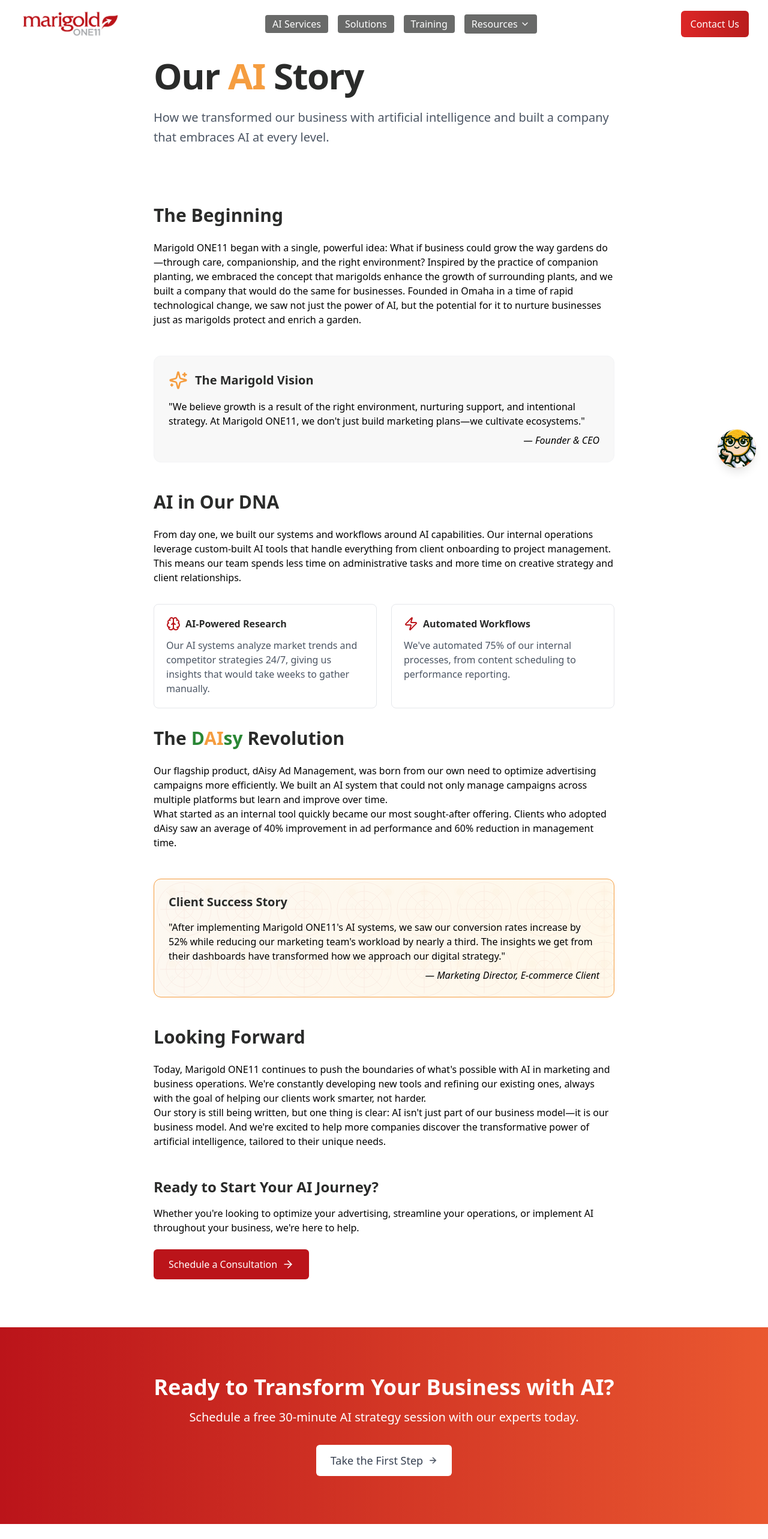
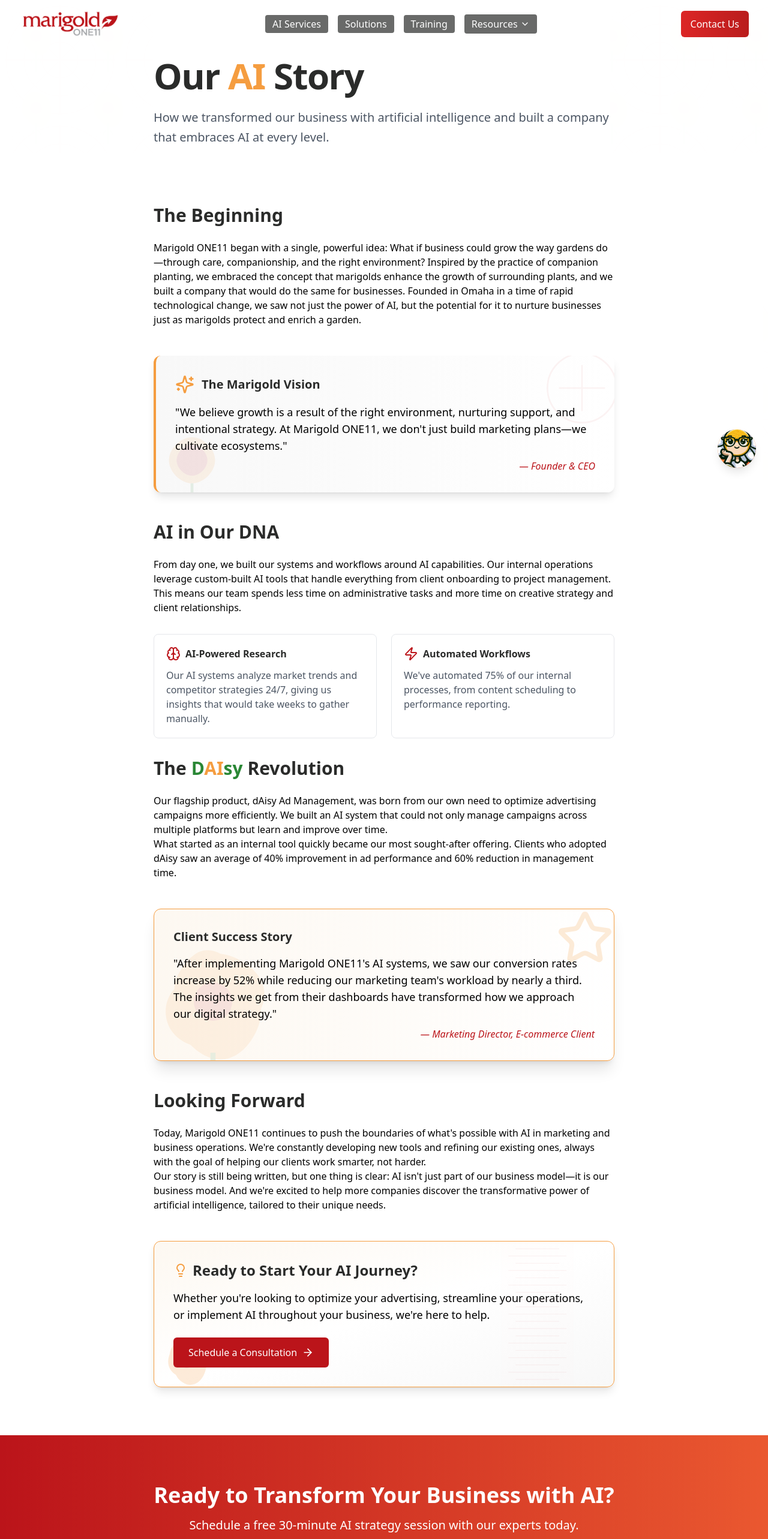
Before and after one commit to jacob-mcp-adaptwus/marigold, a React (Create React App) app: page /our-ai-story in a window 1280 px wide. Shown: the top 2566 px of the page at 60% size. Built offline with nearby package versions, Linux system fonts and the light colour scheme.

Commit message:
Add marigold and tech line background to AI Story page

```diff
--- a/src/pages/OurAIStoryPage.tsx
+++ b/src/pages/OurAIStoryPage.tsx
@@ -1,6 +1,47 @@
 import React from 'react';
 import Layout from '../components/layout/Layout';
 import { ArrowRight, Sparkles, Zap, Brain, Star, Lightbulb } from 'lucide-react';
+
+// Background pattern component
+const MarigoldBackground = () => (
+  <div className="fixed inset-0 z-0 pointer-events-none overflow-hidden opacity-[0.05]">
+    <svg width="100%" height="100%" xmlns="http://www.w3.org/2000/svg">
+      <defs>
+        <pattern id="circuit-pattern" x="0" y="0" width="200" height="200" patternUnits="userSpaceOnUse">
+          <path d="M10,100 L190,100" stroke="#bb141a" strokeWidth="1.5" />
+          <path d="M100,10 L100,190" stroke="#bb141a" strokeWidth="1.5" />
+          <path d="M40,40 L160,160" stroke="#bb141a" strokeWidth="1.5" />
+          <path d="M40,160 L160,40" stroke="#bb141a" strokeWidth="1.5" />
+          <circle cx="100" cy="100" r="90" fill="none" stroke="#bb141a" strokeWidth="1.5" />
+          <circle cx="100" cy="100" r="60" fill="none" stroke="#bb141a" strokeWidth="1.5" />
+          <circle cx="100" cy="100" r="30" fill="none" stroke="#bb141a" strokeWidth="1.5" />
+          <circle cx="30" cy="30" r="10" fill="none" stroke="#bb141a" strokeWidth="1" />
+          <circle cx="170" cy="170" r="10" fill="none" stroke="#bb141a" strokeWidth="1" />
+          <circle cx="30" cy="170" r="10" fill="none" stroke="#bb141a" strokeWidth="1" />
+          <circle cx="170" cy="30" r="10" fill="none" stroke="#bb141a" strokeWidth="1" />
+        </pattern>
+        <pattern id="marigold-pattern" x="0" y="0" width="120" height="120" patternUnits="userSpaceOnUse">
+          {/* Marigold Flower 1 */}
+          <g transform="translate(60, 60)">
+            {/* Petals */}
+            <path d="M0,-15 C10,-15 20,-5 20,5 C20,15 10,25 0,25 C-10,25 -20,15 -20,5 C-20,-5 -10,-15 0,-15 Z" fill="#f59d40" />
+            <path d="M-22,-8 C-17,-15 -7,-20 3,-15 C13,-10 18,0 13,10 C8,20 -2,25 -12,20 C-22,15 -27,5 -22,-8 Z" fill="#f59d40" />
+            <path d="M-13,-22 C-5,-27 5,-27 13,-22 C22,-17 27,-7 22,3 C17,13 7,18 -3,13 C-13,8 -18,-2 -13,-12 Z" fill="#f59d40" />
+            <path d="M8,-25 C15,-20 20,-10 15,0 C10,10 0,15 -10,10 C-20,5 -25,-5 -20,-15 C-15,-25 -5,-30 5,-25 Z" fill="#f59d40" />
+            <path d="M22,-10 C27,0 27,10 22,20 C17,30 7,35 -3,30 C-13,25 -18,15 -13,5 C-8,-5 2,-10 12,-5 Z" fill="#f59d40" />
+            <circle cx="0" cy="0" r="10" fill="#bb141a" />
+            {/* Stem */}
+            <path d="M0,25 L0,60" stroke="#2a8735" strokeWidth="3" />
+            <path d="M-3,35 L-8,45" stroke="#2a8735" strokeWidth="2" />
+            <path d="M3,35 L8,45" stroke="#2a8735" strokeWidth="2" />
+          </g>
+        </pattern>
+      </defs>
+      <rect width="100%" height="100%" fill="url(#circuit-pattern)" />
+      <rect width="100%" height="100%" fill="url(#marigold-pattern)" />
+    </svg>
+  </div>
+);
 
 // Helper function to format DAIsy text with colors
 const ColoredDaisy = () => (
@@ -83,8 +124,9 @@
 const OurAIStoryPage: React.FC = () => {
   return (
     <Layout>
+      <MarigoldBackground />
       {/* Hero section */}
-      <div className="bg-white pt-24 pb-12">
+      <div className="bg-white/95 pt-24 pb-12 relative z-10">
         <div className="container mx-auto px-4 sm:px-6 lg:px-8">
           <div className="max-w-3xl mx-auto">
             <h1 className="text-4xl font-bold tracking-tight text-[#2a2b2a] sm:text-5xl md:text-6xl mb-6">
@@ -101,21 +143,39 @@
       </div>
 
       {/* Story Content */}
-      <div className="bg-white py-12">
+      <div className="bg-white/95 py-12 relative z-10">
         <div className="container mx-auto px-4 sm:px-6 lg:px-8">
           <div className="max-w-3xl mx-auto prose prose-lg">
             <h2 className="text-3xl font-bold text-[#2a2b2a] mb-6">{storyData.section1.title}</h2>
             <p>{storyData.section1.content}</p>
 
-            <div className="my-12 p-6 bg-[#f8f8f8] rounded-xl border border-gray-100">
-              <div className="flex items-center mb-4">
+            <div className="my-12 p-8 bg-gradient-to-r from-[#f8f8f8] to-white rounded-xl border-l-4 border-[#f59d40] shadow-lg relative overflow-hidden">
+              {/* Decorative elements */}
+              <div className="absolute top-[-10px] right-[-10px] w-32 h-32 opacity-5">
+                <svg viewBox="0 0 100 100" className="w-full h-full">
+                  <circle cx="50" cy="50" r="45" fill="none" stroke="#bb141a" strokeWidth="2" />
+                  <path d="M20,50 L80,50" stroke="#bb141a" strokeWidth="2" />
+                  <path d="M50,20 L50,80" stroke="#bb141a" strokeWidth="2" />
+                </svg>
+              </div>
+              <div className="absolute bottom-[-20px] left-[-20px] w-40 h-40 opacity-10">
+                <svg viewBox="0 0 100 100" className="w-full h-full">
+                  <g transform="translate(50, 50)">
+                    <path d="M0,-20 C12,-20 24,-8 24,4 C24,16 12,28 0,28 C-12,28 -24,16 -24,4 C-24,-8 -12,-20 0,-20 Z" fill="#f59d40" />
+                    <path d="M0,-12 C8,-12 16,-4 16,4 C16,12 8,20 0,20 C-8,20 -16,12 -16,4 C-16,-4 -8,-12 0,-12 Z" fill="#bb141a" />
+                    <path d="M0,28 L0,50" stroke="#2a8735" strokeWidth="3" />
+                  </g>
+                </svg>
+              </div>
+
+              <div className="flex items-center mb-4 relative z-10">
                 <Sparkles className="h-8 w-8 text-[#f59d40] mr-3" />
                 <h3 className="text-xl font-bold text-[#2a2b2a] m-0">{storyData.visionCallout.title}</h3>
               </div>
-              <p className="m-0">
+              <p className="m-0 relative z-10 text-lg font-medium">
                 "{storyData.visionCallout.quote}"
               </p>
-              <p className="italic text-right m-0 mt-2">{storyData.visionCallout.attribution}</p>
+              <p className="italic text-right m-0 mt-2 text-[#bb141a] relative z-10">{storyData.visionCallout.attribution}</p>
             </div>
 
             <h2 className="text-3xl font-bold text-[#2a2b2a] mb-6">{storyData.section2.title}</h2>
@@ -142,39 +202,36 @@
             <p>{storyData.section3.content1}</p>
             <p>{storyData.section3.content2}</p>
 
-            <div className="my-12 p-6 bg-gradient-to-r from-[#fdf8f1] to-[#fff8ea] rounded-xl border border-[#f59d40] relative overflow-hidden">
-              {/* Tech circuit pattern */}
-              <div className="absolute inset-0 z-0 opacity-5">
-                <svg width="100%" height="100%" xmlns="http://www.w3.org/2000/svg">
-                  <defs>
-                    <pattern id="circuit" x="0" y="0" width="100" height="100" patternUnits="userSpaceOnUse">
-                      <path d="M10,50 L90,50" stroke="#bb141a" strokeWidth="1" />
-                      <path d="M50,10 L50,90" stroke="#bb141a" strokeWidth="1" />
-                      <path d="M20,20 L80,80" stroke="#bb141a" strokeWidth="1" />
-                      <path d="M20,80 L80,20" stroke="#bb141a" strokeWidth="1" />
-                      <circle cx="50" cy="50" r="45" fill="none" stroke="#bb141a" strokeWidth="1" />
-                      <circle cx="50" cy="50" r="30" fill="none" stroke="#bb141a" strokeWidth="1" />
-                      <circle cx="50" cy="50" r="15" fill="none" stroke="#bb141a" strokeWidth="1" />
-                    </pattern>
-                    <pattern id="marigold" x="0" y="0" width="60" height="60" patternUnits="userSpaceOnUse">
-                      <path d="M30,10 C35,10 40,15 40,20 C40,25 35,30 30,30 C25,30 20,25 20,20 C20,15 25,10 30,10 Z" fill="#f59d40" opacity="0.2" />
-                      <path d="M30,15 C33,15 36,18 36,21 C36,24 33,27 30,27 C27,27 24,24 24,21 C24,18 27,15 30,15 Z" fill="#f59d40" opacity="0.4" />
-                      <path d="M30,40 L30,50" stroke="#2a8735" strokeWidth="1" opacity="0.5" />
-                      <path d="M28,42 L26,46" stroke="#2a8735" strokeWidth="1" opacity="0.5" />
-                      <path d="M32,42 L34,46" stroke="#2a8735" strokeWidth="1" opacity="0.5" />
-                    </pattern>
-                  </defs>
-                  <rect width="100%" height="100%" fill="url(#circuit)" />
-                  <rect width="100%" height="100%" fill="url(#marigold)" />
+            <div className="my-12 p-8 bg-gradient-to-r from-[#fdf8f1] to-white rounded-xl border border-[#f59d40] shadow-xl relative overflow-hidden">
+              {/* Decorative elements */}
+              <div className="absolute top-0 right-0 w-24 h-24 opacity-20">
+                <Star className="w-full h-full text-[#f59d40]" />
+              </div>
+              <div className="absolute left-[-30px] bottom-[-30px] w-64 h-64 opacity-10">
+                <svg viewBox="0 0 120 120" className="w-full h-full">
+                  {/* Marigold Flower - Larger for testimonial */}
+                  <g transform="translate(60, 60)">
+                    {/* Petals */}
+                    <path d="M0,-20 C15,-20 30,-5 30,10 C30,25 15,40 0,40 C-15,40 -30,25 -30,10 C-30,-5 -15,-20 0,-20 Z" fill="#f59d40" />
+                    <path d="M-30,-10 C-22,-20 -10,-30 5,-20 C20,-10 25,5 15,20 C5,35 -10,40 -25,30 C-40,20 -40,0 -30,-10 Z" fill="#f59d40" />
+                    <path d="M-20,-30 C-5,-40 10,-40 25,-30 C40,-20 45,-5 35,10 C25,25 10,30 -5,20 C-20,10 -30,-5 -20,-20 Z" fill="#f59d40" />
+                    <path d="M10,-35 C25,-25 35,-10 25,5 C15,20 0,25 -15,15 C-30,5 -35,-10 -25,-25 C-15,-40 -5,-45 10,-35 Z" fill="#f59d40" />
+                    <path d="M30,-15 C40,0 40,15 30,30 C20,45 5,50 -10,40 C-25,30 -30,15 -20,0 C-10,-15 5,-20 20,-10 Z" fill="#f59d40" />
+                    <circle cx="0" cy="0" r="15" fill="#bb141a" />
+                    {/* Stem */}
+                    <path d="M0,40 L0,90" stroke="#2a8735" strokeWidth="4" />
+                    <path d="M-5,55 L-12,70" stroke="#2a8735" strokeWidth="3" />
+                    <path d="M5,55 L12,70" stroke="#2a8735" strokeWidth="3" />
+                  </g>
                 </svg>
               </div>
 
               <div className="relative z-10">
                 <h3 className="text-xl font-bold text-[#2a2b2a] mb-4">{storyData.testimonial.title}</h3>
-                <p className="mb-2">
+                <p className="mb-2 text-lg">
                   "{storyData.testimonial.quote}"
                 </p>
-                <p className="italic text-right m-0">{storyData.testimonial.attribution}</p>
+                <p className="italic text-right m-0 text-[#bb141a]">{storyData.testimonial.attribution}</p>
               </div>
             </div>
 
@@ -182,9 +239,53 @@
             <p>{storyData.section4.content1}</p>
             <p>{storyData.section4.content2}</p>
 
-            <div className="mt-12 mb-8">
-              <h3 className="text-2xl font-bold text-[#2a2b2a] mb-4">{storyData.cta.title}</h3>
-              <p>{storyData.cta.content}</p>
+            <div className="mt-12 mb-8 p-8 bg-gradient-to-br from-[#fdf8f1] via-white to-[#f8f8f8] rounded-xl border border-[#f59d40] shadow-lg relative overflow-hidden">
+              {/* Decorative tech pattern */}
+              <div className="absolute top-0 right-0 bottom-0 w-1/3 opacity-5">
+                <svg width="100%" height="100%" viewBox="0 0 100 200">
+                  <path d="M0,0 L100,0 L100,200 L0,200 Z" fill="#bb141a" opacity="0.1" />
+                  <path d="M20,10 L80,10" stroke="#bb141a" strokeWidth="1" />
+                  <path d="M10,20 L90,20" stroke="#bb141a" strokeWidth="1" />
+                  <path d="M20,30 L80,30" stroke="#bb141a" strokeWidth="1" />
+                  <path d="M10,40 L90,40" stroke="#bb141a" strokeWidth="1" />
+                  <path d="M20,50 L80,50" stroke="#bb141a" strokeWidth="1" />
+                  <path d="M10,60 L90,60" stroke="#bb141a" strokeWidth="1" />
+                  <path d="M20,70 L80,70" stroke="#bb141a" strokeWidth="1" />
+                  <path d="M10,80 L90,80" stroke="#bb141a" strokeWidth="1" />
+                  <path d="M20,90 L80,90" stroke="#bb141a" strokeWidth="1" />
+                  <path d="M10,100 L90,100" stroke="#bb141a" strokeWidth="1" />
+                  <path d="M20,110 L80,110" stroke="#bb141a" strokeWidth="1" />
+                  <path d="M10,120 L90,120" stroke="#bb141a" strokeWidth="1" />
+                  <path d="M20,130 L80,130" stroke="#bb141a" strokeWidth="1" />
+                  <path d="M10,140 L90,140" stroke="#bb141a" strokeWidth="1" />
+                  <path d="M20,150 L80,150" stroke="#bb141a" strokeWidth="1" />
+                  <path d="M10,160 L90,160" stroke="#bb141a" strokeWidth="1" />
+                  <path d="M20,170 L80,170" stroke="#bb141a" strokeWidth="1" />
+                  <path d="M10,180 L90,180" stroke="#bb141a" strokeWidth="1" />
+                  <path d="M20,190 L80,190" stroke="#bb141a" strokeWidth="1" />
+                </svg>
+              </div>
+
+              {/* Decorative marigold */}
+              <div className="absolute bottom-[-20px] left-[-10px] w-32 h-32 opacity-20">
+                <svg viewBox="0 0 100 100">
+                  <g transform="translate(50, 50)">
+                    <path d="M0,-15 C10,-15 20,-5 20,5 C20,15 10,25 0,25 C-10,25 -20,15 -20,5 C-20,-5 -10,-15 0,-15 Z" fill="#f59d40" />
+                    <path d="M-22,-8 C-17,-15 -7,-20 3,-15 C13,-10 18,0 13,10 C8,20 -2,25 -12,20 C-22,15 -27,5 -22,-8 Z" fill="#f59d40" />
+                    <path d="M-13,-22 C-5,-27 5,-27 13,-22 C22,-17 27,-7 22,3 C17,13 7,18 -3,13 C-13,8 -18,-2 -13,-12 Z" fill="#f59d40" />
+                    <path d="M8,-25 C15,-20 20,-10 15,0 C10,10 0,15 -10,10 C-20,5 -25,-5 -20,-15 C-15,-25 -5,-30 5,-25 Z" fill="#f59d40" />
+                    <path d="M22,-10 C27,0 27,10 22,20 C17,30 7,35 -3,30 C-13,25 -18,15 -13,5 C-8,-5 2,-10 12,-5 Z" fill="#f59d40" />
+                    <circle cx="0" cy="0" r="10" fill="#bb141a" />
+                  </g>
+                </svg>
+              </div>
+
+              <div className="relative z-10">
+                <h3 className="text-2xl font-bold text-[#2a2b2a] mb-4 flex items-center">
+                  <Lightbulb className="h-6 w-6 text-[#f59d40] mr-2" />
+                  {storyData.cta.title}
+                </h3>
+                <p className="text-lg">{storyData.cta.content}</p>
                 <div className="mt-6">
                   <a
                     href={storyData.cta.buttonLink}
@@ -197,6 +298,7 @@
             </div>
           </div>
         </div>
+      </div>
     </Layout>
   );
 };
```
Lines whose indentation alone changed are shown as unchanged.
